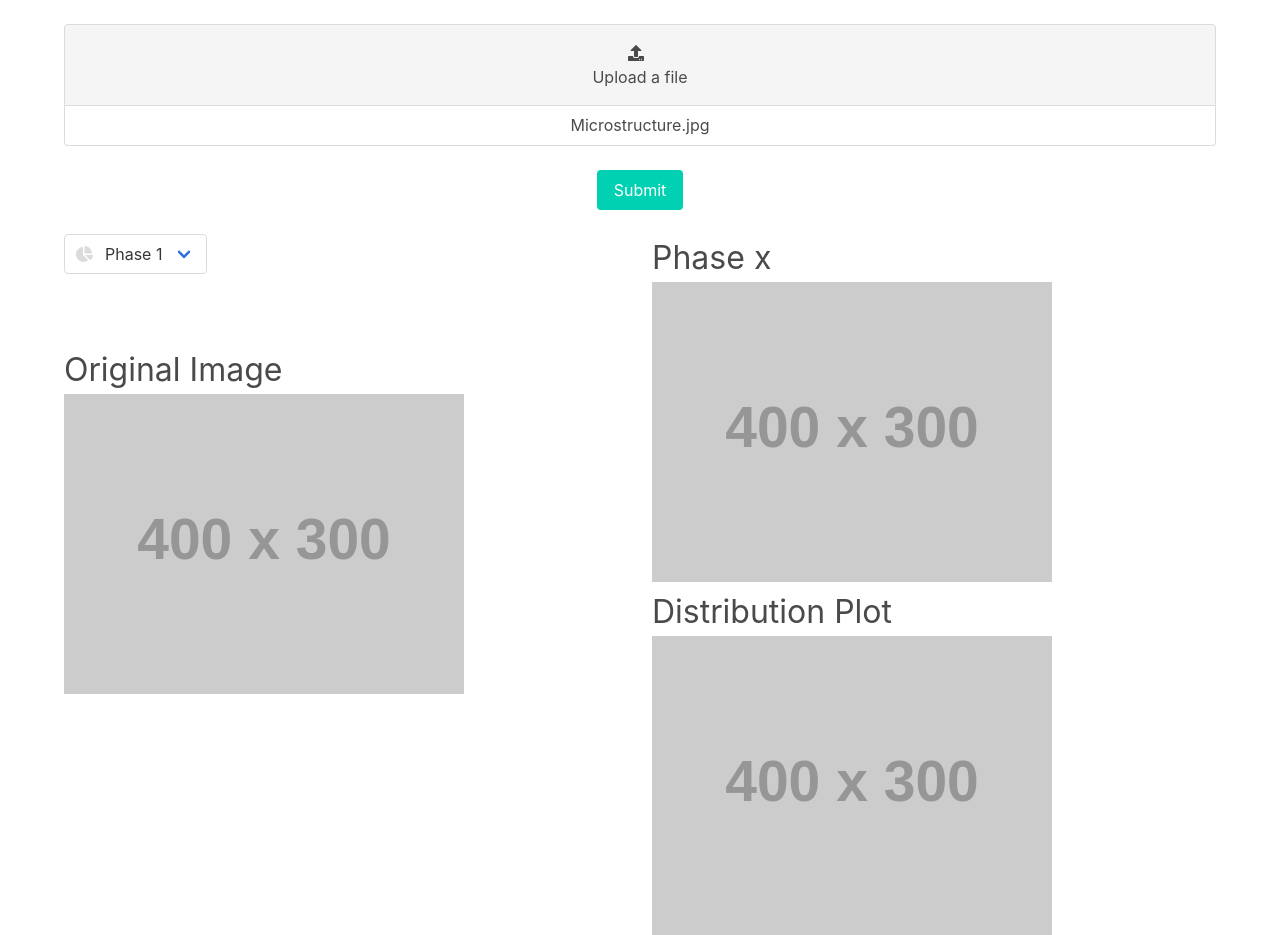
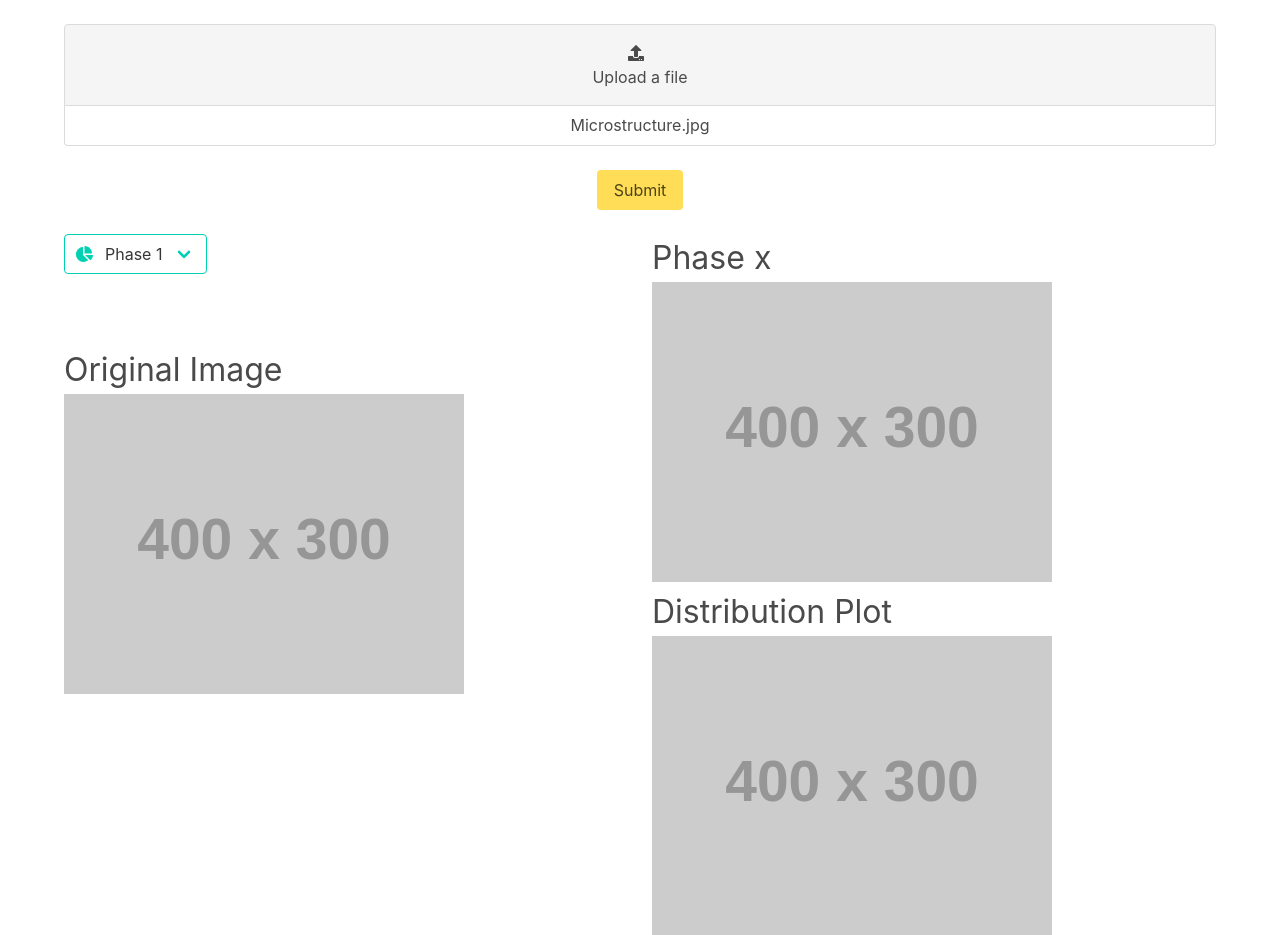
Before and after one commit to MaanavD/microscan, a Flask app: page /about in a window 1280 px wide. Shown: the part 56-991 px from the top of the page. Run offline with Flask 2, Linux system fonts and the light colour scheme; grey boxes labelled with a size stand in for pictures from a placeholder-image service; some libraries are stand-ins or nearby versions.

Commit message:
Changed form submission

```diff
--- a/flaskapp/templates/about.html
+++ b/flaskapp/templates/about.html
@@ -45,7 +45,7 @@
             <form action="{{ url_for('upload') }}" method="POST" enctype="multipart/form-data">
                 <div id="file-js-example" class="file has-name is-boxed is-fullwidth">
                     <label class=" file-label">
-                      <input class="file-input" type="file" name="resume">
+                      <input class="file-input" type="file" name="photo">
                       <span class="file-cta">
                         <span class="file-icon">
                           <i class="fas fa-upload"></i>
@@ -60,7 +60,7 @@
                     </label>
                   </div>
                   <br>
-                <input class="button is-primary" type="submit"/>
+                <input class="button is-warning" type="submit"/>
             </form>
         </div>
         <br>
@@ -69,14 +69,14 @@
                 <form action="{{ url_for('click') }}" method="POST" enctype="multipart/form-data">
                     <div class="field">
                         <p class="control has-icons-left">
-                          <span class="select">
+                          <span class="select is-primary">
                             <select>
                               <option>Phase 1</option>
                               <option>Phase 2</option>
                               <option>Phase 3</option>
                             </select>
                           </span>
-                          <span class="icon is-small is-left">
+                          <span class="icon is-small is-left has-text-primary">
                             <i class="fas fa-chart-pie"></i>
                           </span>
                         </p>
```
Also changed, not shown: flaskapp/static/img/GW.jpg (added).
